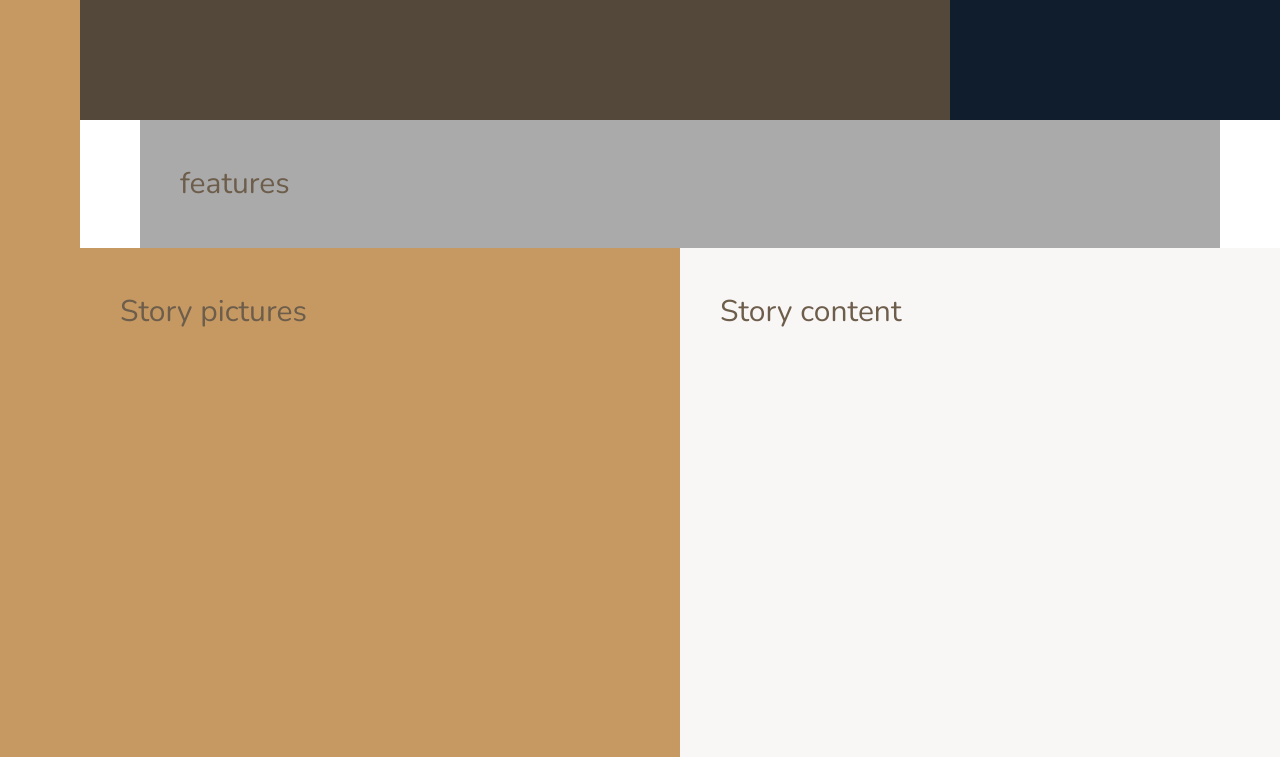
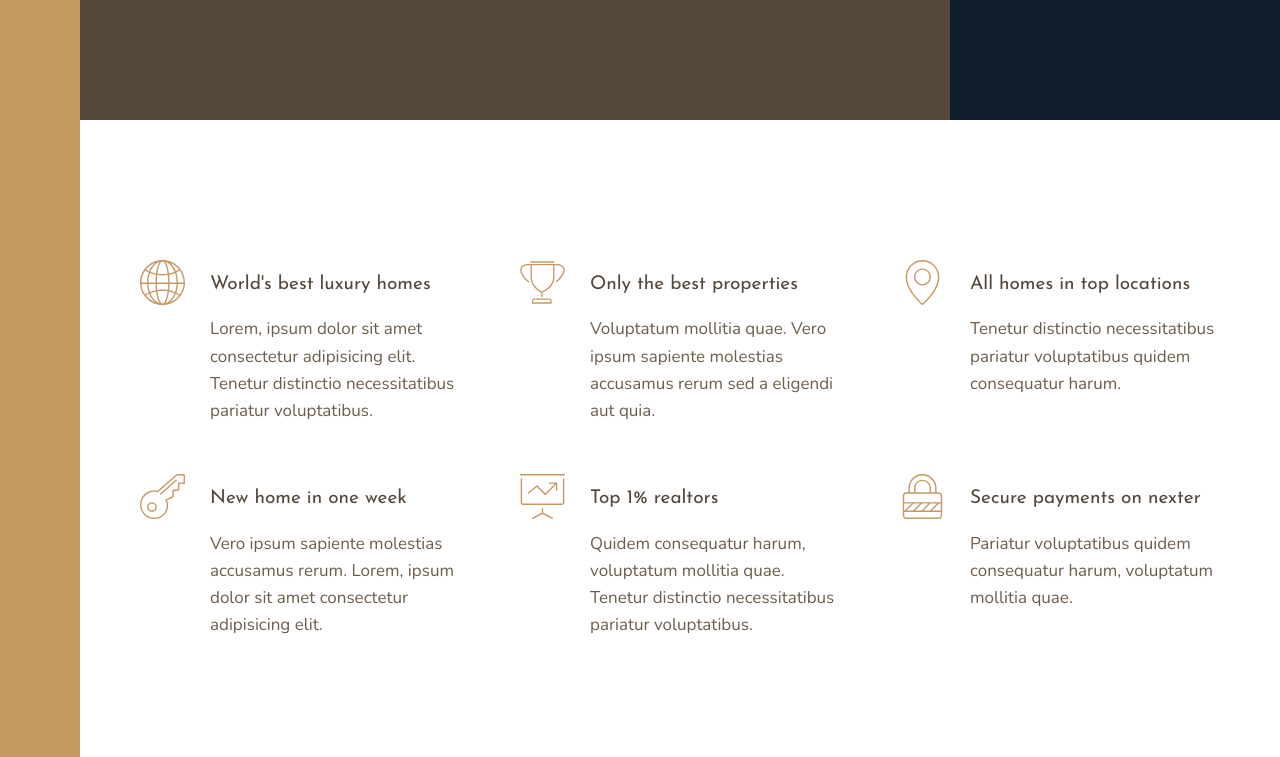
Before and after one commit to StefanAmur/Nexter, a website: page index.html in a window 1280 px wide. Shown: the part 520-1277 px from the top of the page. Drawn offline with nearby package versions, Linux system fonts and the light colour scheme.

Commit message:
Added the features section.

```diff
--- a/index.html
+++ b/index.html
@@ -25,7 +25,53 @@
         </div>
 
         <section class="features">
-            features
+            <div class="feature">
+                <svg class="feature__icon">
+                    <use xlink:href='img/sprite.svg#icon-global'></use>
+                </svg>
+                <h4 class="heading-4 heading-4--dark">World's best luxury homes</h4>
+                <p class="feature__text">Lorem, ipsum dolor sit amet consectetur adipisicing elit. Tenetur distinctio necessitatibus pariatur voluptatibus.</p>
+            </div>
+
+            <div class="feature">
+                <svg class="feature__icon">
+                    <use xlink:href='img/sprite.svg#icon-trophy'></use>
+                </svg>
+                <h4 class="heading-4 heading-4--dark">Only the best properties</h4>
+                <p class="feature__text">Voluptatum mollitia quae. Vero ipsum sapiente molestias accusamus rerum sed a eligendi aut quia.</p>
+            </div>
+
+            <div class="feature">
+                <svg class="feature__icon">
+                    <use xlink:href='img/sprite.svg#icon-map-pin'></use>
+                </svg>
+                <h4 class="heading-4 heading-4--dark">All homes in top locations</h4>
+                <p class="feature__text">Tenetur distinctio necessitatibus pariatur voluptatibus quidem consequatur harum.</p>
+            </div>
+
+            <div class="feature">
+                <svg class="feature__icon">
+                    <use xlink:href='img/sprite.svg#icon-key'></use>
+                </svg>
+                <h4 class="heading-4 heading-4--dark">New home in one week</h4>
+                <p class="feature__text">Vero ipsum sapiente molestias accusamus rerum. Lorem, ipsum dolor sit amet consectetur adipisicing elit.</p>
+            </div>
+
+            <div class="feature">
+                <svg class="feature__icon">
+                    <use xlink:href='img/sprite.svg#icon-presentation'></use>
+                </svg>
+                <h4 class="heading-4 heading-4--dark">Top 1% realtors</h4>
+                <p class="feature__text">Quidem consequatur harum, voluptatum mollitia quae. Tenetur distinctio necessitatibus pariatur voluptatibus.</p>
+            </div>
+
+            <div class="feature">
+                <svg class="feature__icon">
+                    <use xlink:href='img/sprite.svg#icon-lock'></use>
+                </svg>
+                <h4 class="heading-4 heading-4--dark">Secure payments on nexter</h4>
+                <p class="feature__text">Pariatur voluptatibus quidem consequatur harum, voluptatum mollitia quae.</p>
+            </div>
         </section>
 
         <div class="story__pictures">
--- a/package.json
+++ b/package.json
@@ -5,7 +5,7 @@
   "main": "index.js",
   "scripts": {
     "watch:sass": "node-sass sass/main.scss css/style.css -w",
-    "devserver": "live-server",
+    "devserver": "live-server --browser=Firefox",
     "start": "npm-run-all --parallel devserver watch:sass",
     "compile:sass": "node-sass sass/main.scss css/style.comp.css",
     "prefix:css": "postcss --use autoprefixer -b 'last 10 versions' css/style.comp.css -o css/style.prefix.css",
--- a/sass/_base.scss
+++ b/sass/_base.scss
@@ -38,9 +38,4 @@ body {
     display: grid;
     grid-template-rows: 80vh min-content 40vw repeat(3, min-content);
     grid-template-columns: [sidebar-start] 8rem [sidebar-end full-start] minmax(6rem ,1fr) [center-start] repeat(8, [col-start] minmax(min-content, 14rem) [col-end]) [center-end] minmax(6rem, 1fr) [full-end];
-
-    & > * {
-        padding: 40px;
-        font-size: 3rem;
-    }
 }
--- a/sass/_features.scss
+++ b/sass/_features.scss
@@ -1,4 +1,31 @@
 .features {
-    background-color: $color-grey-light-2;
     grid-column: center-start / center-end;
+
+    margin: 15rem 0;
+
+    display: grid;
+    //grid-template-columns: repeat(3, 1fr);
+    grid-template-columns: repeat(auto-fit, minmax(25rem, 1fr));
+    grid-gap: 6rem;
+    align-items: start;
 }
+
+.feature {
+
+    display: grid;
+    grid-template-columns: min-content 1fr;
+    grid-row-gap: 1.5rem;
+    grid-column-gap: 2.5rem;
+
+    &__icon {
+        fill: $color-primary;
+        width: 4.5rem;
+        height: 4.5rem;
+        grid-row: 1 / span 2;
+        transform: translateY(-1em);
+    }
+
+    &__text {
+        font-size: 1.7rem;
+    }
+}
--- a/sass/_typography.scss
+++ b/sass/_typography.scss
@@ -0,0 +1,24 @@
+%heading {
+    font-family: $font-display;
+    font-weight: 400;
+}
+
+.heading-1 {
+    @extend %heading;
+}
+
+.heading-2 {
+    @extend %heading;
+}
+
+.heading-3 {
+    @extend %heading;
+}
+
+.heading-4 {
+    @extend %heading;
+    font-size: 1.9rem;
+
+    &--light { color: $color-grey-light-1; }
+    &--dark { color: $color-grey-dark-1; }
+}
```
Also changed, not shown: css/style.css.
